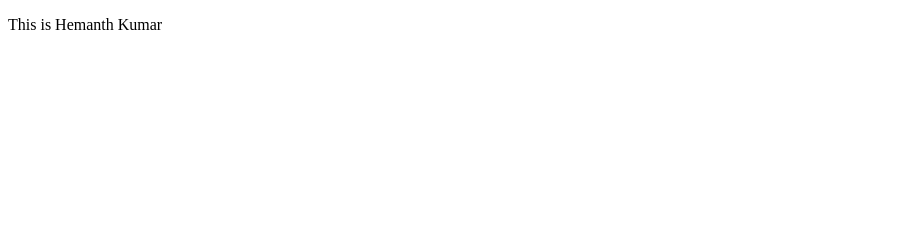
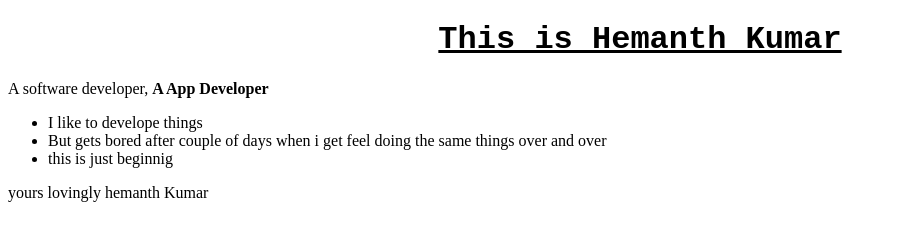
Before and after one commit to hemanthguvvala/aboutme, a plain HTML site: page index.html in a window 1280 px wide. Shown: the whole page, without its empty margins (0-897 px from the left). Drawn offline with Linux system fonts and the light colour scheme.

Commit message:
added the basic css

```diff
--- a/index.html
+++ b/index.html
@@ -5,8 +5,22 @@
     <meta http-equiv="X-UA-Compatible" content="IE=edge">
     <meta name="viewport" content="width=device-width, initial-scale=1.0">
     <title>Hemanth Guvvala</title>
+    <link rel="stylesheet" type="text/css" href="styles/index.css">
 </head>
 <body>
-    <p>This is Hemanth Kumar</p>
+    <header class="header">
+        <h1>This is Hemanth Kumar</h1>
+    </header>
+    <container class="container">
+        <p>A software developer, <b>A App Developer</b></p>
+        <ul>
+            <li>I like to develope things</li>
+            <li>But gets bored after couple of days when i get feel doing the same things over and over</li>
+            <li>this is just beginnig</li>
+        </ul>
+    </container>
+    <footer class="footer">
+        <p>yours lovingly hemanth Kumar</p>
+    </footer>
 </body>
 </html>
--- /dev/null
+++ b/styles/index.css
@@ -0,0 +1,6 @@
+/* Header styles */
+.header h1 {
+    text-align: center;
+    text-decoration: underline;
+    font-family: 'Courier New';
+}
```
